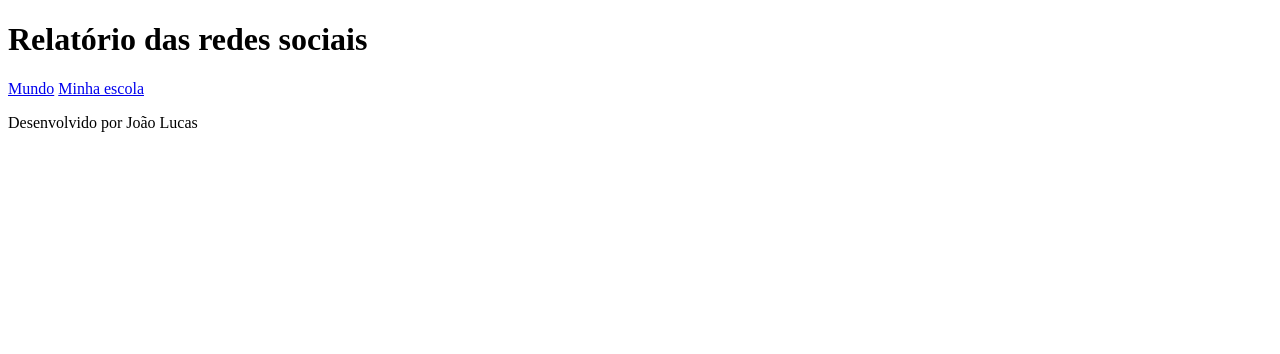
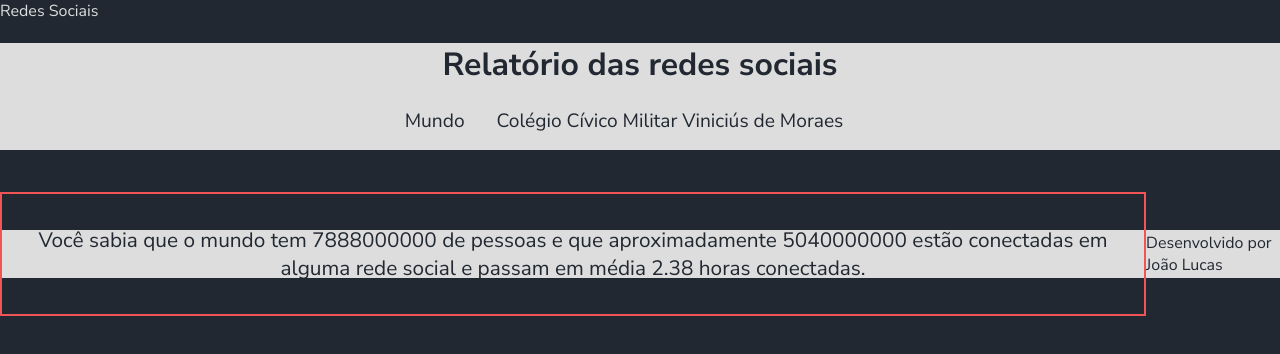
Before and after one commit to joaoDVZ22/Redes-Sociais---Jo-o-Lucas, a plain HTML site: page index.html in a window 1280 px wide. Drawn offline with Linux system fonts and the light colour scheme.

Commit message:
Add files via upload

```diff
--- a/index.html
+++ b/index.html
@@ -1,28 +1,33 @@
 <!DOCTYPE html>
 <html lang="en">
-
     <head>
         <meta charset="UTF-8">
-    <meta name="viewport" content="width=device-width, initial-scale=1.0">
-    <title>Redes Sociais João Lucas</title>
+        <meta name="viewport" content="width=device-width, initial-scale=1.0>
+        <title>Redes Sociais</title>
+        <link rel="stylesheet" href="style.css">
+        <script type="module" src="graficos/informacoesGlobais.js"></script>
     </head>
-
         <body>
             <header>
                 <h1>Relatório das redes sociais</h1>
                 <nav>
                     <a href="index.html">Mundo</a>
-            <a href="#">Minha escola</a>
+                    <a href="#">Colégio Cívico Militar Viniciús de Moraes</a>
                 </nav>
             </header>
+
+
             <main class="graficos-section">
                 <section id="graficos-container" class="graficos-container">
-            <!-- crie os gráficos aqui -->
                 </section>
             </main>
             <footer>
+                    <p class="graficos-container_texto">
+                        Você sabia que o mundo tem 7888000000 de pessoas e que aproximadamente 5040000000 estão conectadas em alguma rede social e passam em média 2.38 horas conectadas.
+                    </p>
                 <p>Desenvolvido por João Lucas</p>
             </footer>
+
+            <script type="module" src="graficos/informacoesGlobais.js"></script>
     </body>
-
 </html>
--- a/style.css
+++ b/style.css
@@ -0,0 +1,74 @@
+@import url('https://fonts.googleapis.com/css2?family=Nunito+Sans:ital,opsz,wght@0,6..12,200..1000;1,6..12,200..1000&display=swap');
+
+:root {
+    --bg-color: #222831;
+    --primary-color: #DDDDDD;
+    --secondary-color: #F05454;
+    --font: "Nunito Sans", sans-serif;
+}
+
+body {
+    background-color: var(--bg-color);
+    color: var(--primary-color);
+    font-family: var(--font);
+    height: 100vh;
+    margin: 0;
+}
+
+header {
+    background-color: var(--primary-color);
+    text-align: center;
+}
+
+h1 {
+    font-size: 2rem;
+    color: var(--bg-color);
+     font-weight: 700;
+}
+
+nav {
+    display: flex;
+    justify-content: center;
+    font-weight: 400;
+}
+
+nav a {
+    text-decoration: none;
+    color: var(--bg-color);
+    margin: 0 2rem 1rem 0rem;
+    font-size: 1.2rem;
+
+}
+
+nav a:hover {
+    text-decoration: underline;
+    transform: scale(0.90);
+    transition: transform 0.1s;
+}
+
+footer {
+    display: flex;
+    align-items: center;
+    justify-content: center;
+    background-color: var(--primary-color);
+    color: var(--bg-color);
+    width: 100%;
+    height: 3rem;
+    margin-top: 2rem;
+}
+
+.graficos-container {
+    margin: 5rem;
+   }
+
+ .graficos-container_texto {
+    font-size: 1.3rem;
+    text-align: center;
+    padding: 2rem;
+    border: var(--secondary-color) solid 2px;
+  }
+
+span {
+    font-weight: bold;
+    color: var(--secondary-color);
+   }
```
Also changed, not shown: informacoesGlobais.js (added, +20 -0 lines). Lines whose indentation alone changed are shown as unchanged.
